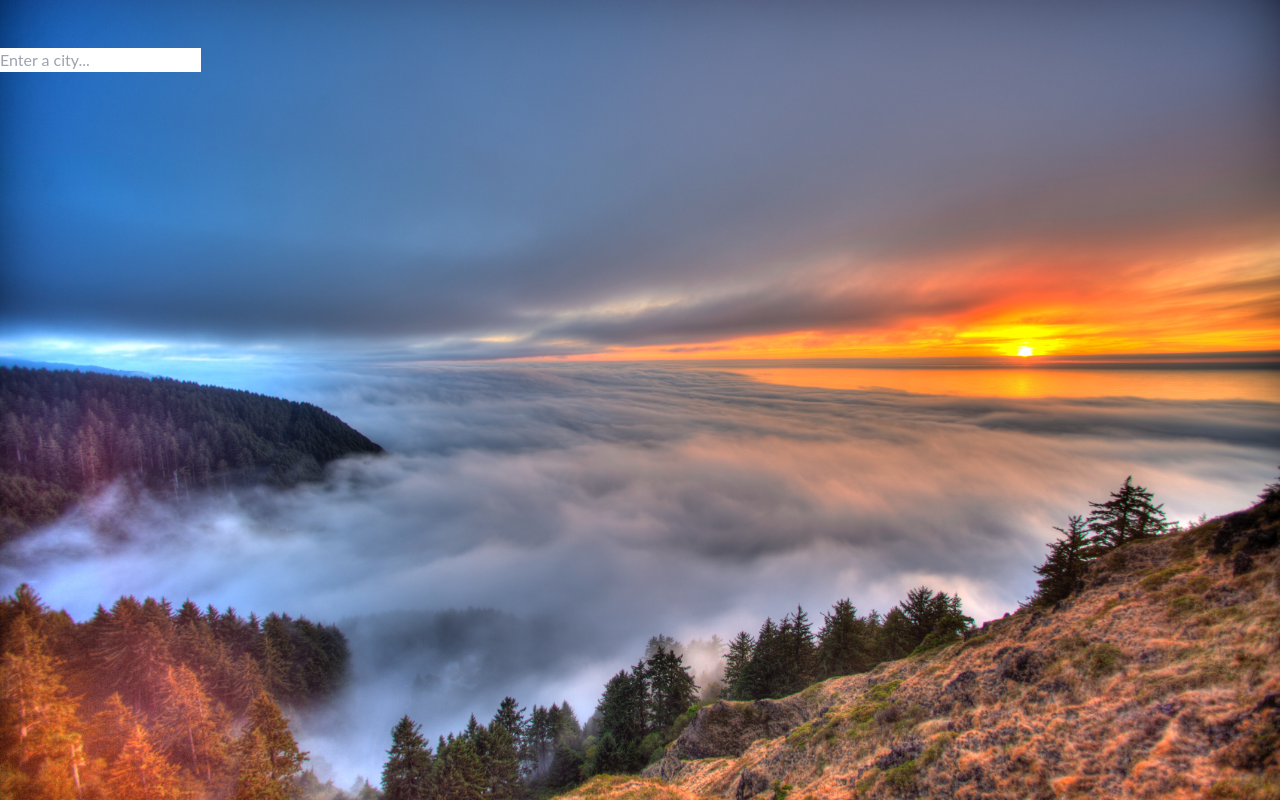
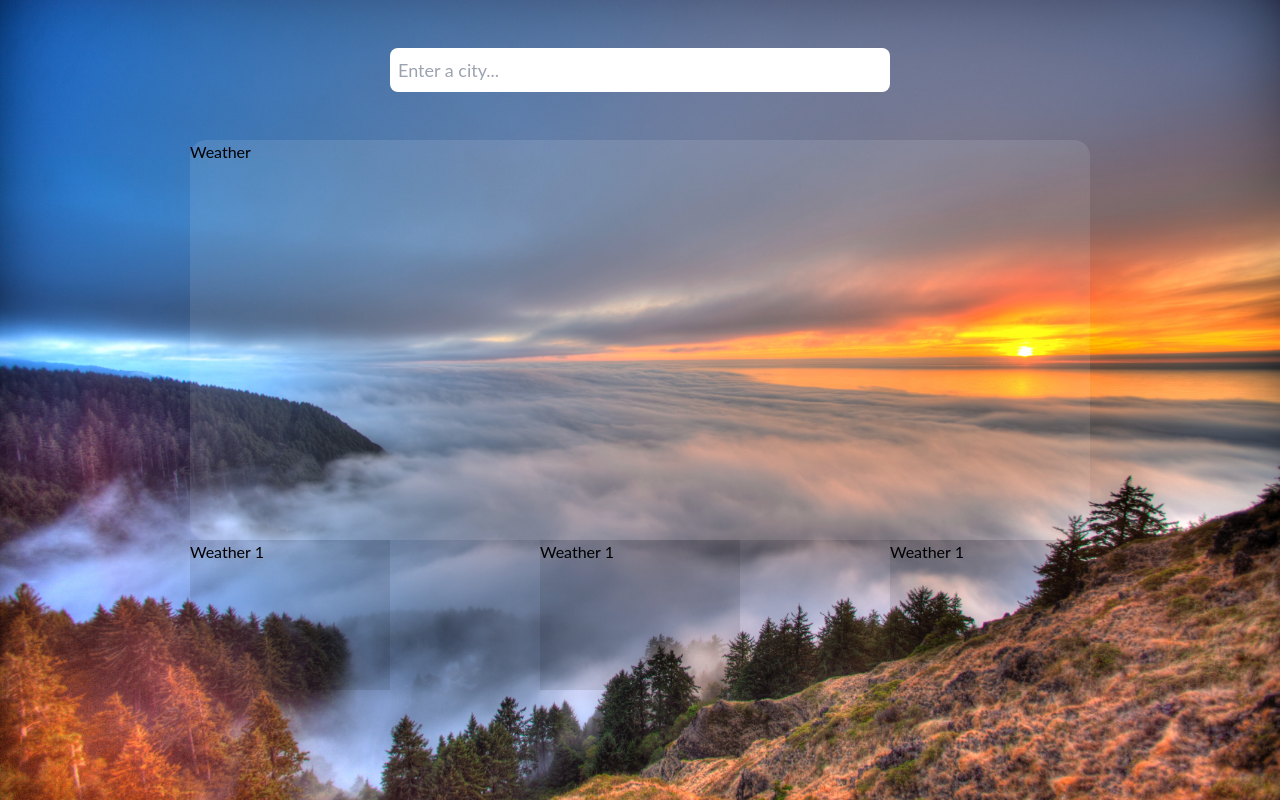
Before and after one commit to akinyiliz/weather-watchdog, a React (Vite) app: page / in a window 1280 px wide. Built offline with nearby package versions, Linux system fonts and the light colour scheme.

Commit message:
Added inpu element and main component

```diff
--- a/src/App.jsx
+++ b/src/App.jsx
@@ -2,14 +2,23 @@ import "./App.css";
 
 function App() {
 	return (
-		<div className="w-full h-screen relative app">
-			<div className="max-w-[980px] absolute mt-12 mx-auto">
-				<div className="">
+		<div className="w-full h-screen app">
+			<div className="max-w-[1240px] mx-auto p-12">
+				<div className="max-w-[500px] mx-auto">
 					<input
 						type="text"
 						placeholder="Enter a city..."
-						className=""
+						className="w-full p-2 rounded-lg text-lg"
 					/>
+				</div>
+
+				<div className="max-w-[900px] w-full mx-auto h-[400px] rounded-2xl mt-12 bg-white/10">
+					<h1>Weather</h1>
+				</div>
+				<div className="flex items-center justify-between max-w-[900px] mx-auto mt-[-4]">
+					<div className="w-[200px] h-[150px] bg-black/10">Weather 1</div>
+					<div className="w-[200px] h-[150px] bg-black/10">Weather 1</div>
+					<div className="w-[200px] h-[150px] bg-black/10">Weather 1</div>
 				</div>
 			</div>
 		</div>
```
